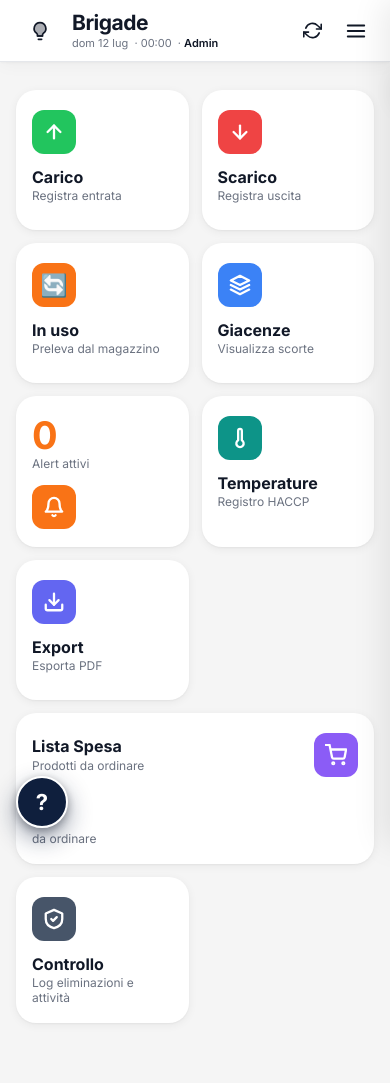
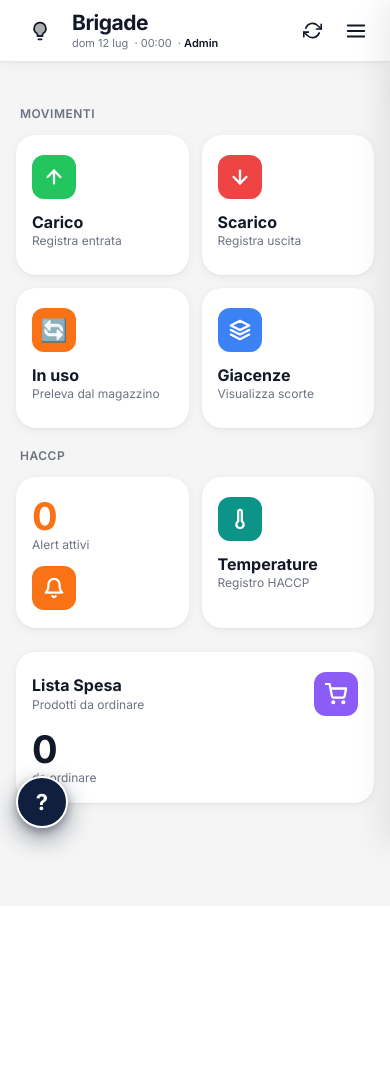
Before and after one commit to caparrotta99-web/magazzino-cucina, a Flask app: page / in a window 390 px wide. After the commit the page ends 859 px from the top, so only its background shows below. Run offline with Flask 3, Linux system fonts and the light colour scheme; a user stored in the database is signed in; data that the repository does not hold is empty; some libraries are stand-ins or nearby versions.

Commit message:
Riorganizza la home in gruppi Movimenti/HACCP, sposta Export e Controllo nel drawer
Sposta le funzioni occasionali (Export, Controllo) dal grid della home
al menu hamburger, dove sono più adatte. Raggruppa le card rimanenti
sotto etichette "Movimenti" e "HACCP", con Lista Spesa a larghezza
piena in fondo. Rimossi gli stili CSS diventati inutilizzati.

```diff
--- a/templates/index.html
+++ b/templates/index.html
@@ -46,8 +46,6 @@ body {
   --orange:  #f97316;
   --violet:  #8b5cf6;
   --teal:    #0d9488;
-  --slate:   #475569;
-  --indigo:  #6366f1;
   --success: #16a34a;
   --warning: #f97316;
   --error:   #ef4444;
@@ -252,6 +250,12 @@ main {
 .drw-logout:active { background: rgba(239,68,68,.2); }
 
 /* ─── HOME — 2×2 + 1 CARDS ─────────────────────────────────────────────── */
+.home-group-label {
+  font-size: 12px; font-weight: 600; color: var(--muted);
+  text-transform: uppercase; letter-spacing: .5px;
+  margin: 20px 4px 10px;
+}
+.home-group-label:first-child { margin-top: 4px; }
 .home-grid {
   display: grid; grid-template-columns: 1fr 1fr;
   gap: 13px; padding-top: 4px;
@@ -282,8 +286,6 @@ main {
 .hcard-giacenze .hcard-icon { background: var(--blue); }
 .hcard-alert    .hcard-icon { background: var(--orange); }
 .hcard-temperature .hcard-icon { background: var(--teal); }
-.hcard-controllo    .hcard-icon { background: var(--slate); }
-.hcard-export       .hcard-icon { background: var(--indigo); }
 .hcard-spesa {
   background: var(--card);
   border: none;
@@ -1260,6 +1262,13 @@ body.help-mode { background: #0f1f3d; }
       <span class="lbl">Export</span>
     </button>
 
+    {% if current_user.is_authenticated and (current_user.role == 'admin' or current_user.puo_vedere_controllo) %}
+    <button class="drw-item" data-page="controllo" onclick="navTo('controllo')">
+      <svg width="17" height="17" viewBox="0 0 24 24" fill="none" stroke="currentColor" stroke-width="2" stroke-linecap="round" stroke-linejoin="round"><path d="M12 2 3 6v6c0 5 3.8 8.7 9 10 5.2-1.3 9-5 9-10V6l-9-4Z"/><polyline points="9 12 11 14 15 10"/></svg>
+      <span class="lbl">Controllo</span>
+    </button>
+    {% endif %}
+
     {% if current_user.is_authenticated %}
     <button class="drw-item" onclick="window.location='/profile'; closeDrawer()">
       <svg width="17" height="17" viewBox="0 0 24 24" fill="none" stroke="currentColor" stroke-width="2" stroke-linecap="round" stroke-linejoin="round"><path d="M20 21v-2a4 4 0 0 0-4-4H8a4 4 0 0 0-4 4v2"/><circle cx="12" cy="7" r="4"/></svg>
@@ -1288,6 +1297,8 @@ body.help-mode { background: #0f1f3d; }
   <!-- HOME -->
   <section class="page active" id="page-home">
     <button type="button" class="btn-help" onclick="navTo('help')" aria-label="Come usare Brigade">?</button>
+
+    <div class="home-group-label">Movimenti</div>
     <div class="home-grid">
 
       <div class="hcard hcard-carico" onclick="navTo('carico')">
@@ -1328,6 +1339,11 @@ body.help-mode { background: #0f1f3d; }
         </div>
       </div>
 
+    </div>
+
+    <div class="home-group-label">HACCP</div>
+    <div class="home-grid">
+
       <div class="hcard hcard-alert" onclick="navTo('alert')">
         <div>
           <div class="hcard-alert-num" id="home-alert-num">0</div>
@@ -1348,16 +1364,9 @@ body.help-mode { background: #0f1f3d; }
         </div>
       </div>
 
-      <div class="hcard hcard-export" onclick="navTo('export')">
-        <div class="hcard-icon">
-          <svg width="22" height="22" viewBox="0 0 24 24" fill="none" stroke="currentColor" stroke-width="2.5" stroke-linecap="round" stroke-linejoin="round"><path d="M21 15v4a2 2 0 0 1-2 2H5a2 2 0 0 1-2-2v-4"/><polyline points="7 10 12 15 17 10"/><line x1="12" y1="15" x2="12" y2="3"/></svg>
-        </div>
-        <div>
-          <div class="hcard-label">Export</div>
-          <div class="hcard-sub">Esporta PDF</div>
-        </div>
-      </div>
-
+    </div>
+
+    <div class="home-grid" style="margin-top:20px">
       <div class="hcard hcard-spesa" onclick="navTo('lista-spesa')">
         <div style="display:flex;align-items:center;justify-content:space-between;gap:8px">
           <div>
@@ -1373,20 +1382,8 @@ body.help-mode { background: #0f1f3d; }
           <div class="hcard-spesa-lbl">da ordinare</div>
         </div>
       </div>
-
-      {% if current_user.is_authenticated and (current_user.role == 'admin' or current_user.puo_vedere_controllo) %}
-      <div class="hcard hcard-controllo" onclick="navTo('controllo')">
-        <div class="hcard-icon">
-          <svg width="22" height="22" viewBox="0 0 24 24" fill="none" stroke="currentColor" stroke-width="2.5" stroke-linecap="round" stroke-linejoin="round"><path d="M12 2 3 6v6c0 5 3.8 8.7 9 10 5.2-1.3 9-5 9-10V6l-9-4Z"/><polyline points="9 12 11 14 15 10"/></svg>
-        </div>
-        <div>
-          <div class="hcard-label">Controllo</div>
-          <div class="hcard-sub">Log eliminazioni e attività</div>
-        </div>
-      </div>
-      {% endif %}
-
-    </div>
+    </div>
+
   </section>
 
   <!-- COME USARE BRIGADE -->
```
